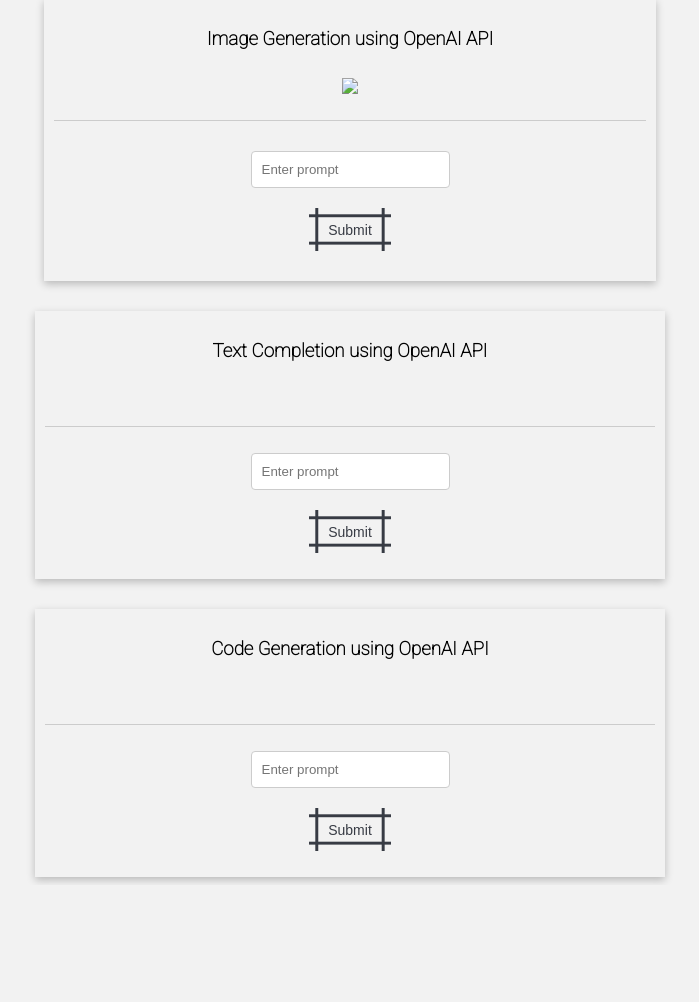
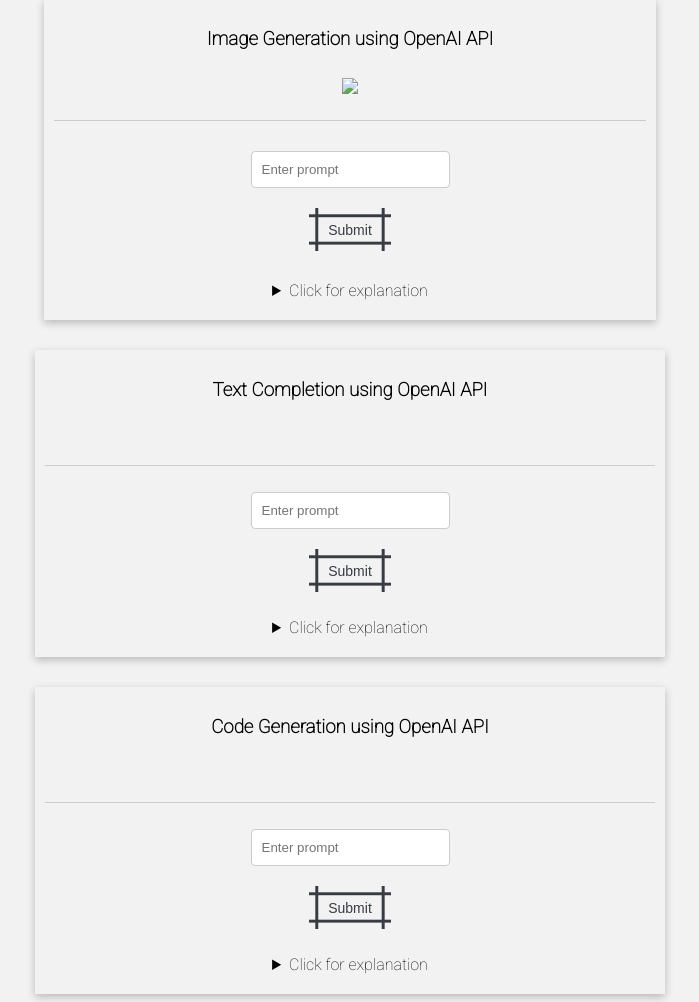
Before and after one commit to davidobsz/openai-personal-project-webapp, a Flask app: template templates/index.html in a window 1280 px wide. Shown: the part 292-1294 px from the top of the page, without its empty margins (290-989 px from the left). Before the commit the page ends 1175 px from the top, so only its background shows below. Run offline with Flask 2, Linux system fonts and the light colour scheme; the template is opened without the code that fills it, so the values that code supplies are empty; some libraries are stand-ins or nearby versions.

Commit message:
added content to the html page: explanations of how each function works and how to use it.

```diff
--- a/static/style.css
+++ b/static/style.css
@@ -32,6 +32,13 @@ body{
 }
 #actual-response{
   padding: 15px;
+}
+
+.details{
+  list-style-type: none;
+  padding: 10px;
+  width: 500px;
+  margin: 0 auto;
 }
 
 
--- a/templates/index.html
+++ b/templates/index.html
@@ -24,7 +24,7 @@
 
     </div>
         <div id="img-prompt">
-        <h3>Image Generation using OpenAI API</h3>
+            <h3>Image Generation using OpenAI API</h3>
         <figure>
             <img id="image-id" src="{% if image_url %} {{ image_url }} {% else %} {{ "https://via.placeholder.com/512" }} {% endif %}">
             <figcaption>{{ prompt }}</figcaption>
@@ -42,9 +42,26 @@
                 <input class="prompt-input" placeholder="Enter prompt" name="prompt"><br>
                 <button class="button-89" id="submit-prompt" type="submit" onclick="return load()" onclick="return checkInput()">Submit</button>
             </form>
+
+        <details class="details">
+                <summary>Click for explanation</summary>
+                <p>
+                    To use the OpenAI image creation API, you will need to provide a text
+                    description of the image you want to generate. This description can include information about
+                    the objects, scenes, and backgrounds that you want to include in the image, as well as details
+                    about their colors, sizes, and spatial relationships.<br>
+
+                    The OpenAI image creation API will then process this description using natural language processing
+                    techniques to extract and understand the relevant information. It will use this information to
+                    generate an image using computer vision techniques, such as generative adversarial networks (GANs)
+                    or variational autoencoders (VAEs). <br>
+                    Overall, The OpenAI image creation API is an advanced machine learning model that can generate high-quality
+                    images from text descriptions.
+                </p>
+        </details>
         </div>
 
-        </div>
+
 
 
         <div id="text-prompt" style="width: 610px;">
@@ -57,6 +74,22 @@
                 <button class="button-89" id="submit-prompt" type="submit" onclick="return load()" onclick="return checkInput()">Submit</button>
             </form>
             </div>
+            <details class="details">
+                <summary>Click for explanation</summary>
+                <p>
+                    To use text completion, you will need to provide a prompt, which is a starting point for the generated text.
+                    The prompt can be a single word, a phrase, a sentence, or a paragraph of text.
+                    The text completion model will then process the prompt and generate a response
+                    based on the trained model. The response will be a continuation of the prompt,
+                    and will be relevant and coherent in the context of the prompt.
+
+                  OpenAI text completion is a machine learning technique that uses natural language processing (NLP)
+                    to generate text based on a given prompt. The goal of text completion is to produce relevant and coherent
+                    text that can be used for a variety of applications, such as generating responses to user queries, completing
+                    sentences or paragraphs of text,
+                    or creating original content based on a given topic or style.
+                </p>
+            </details>
         </div>
 
 
@@ -71,6 +104,21 @@
                 <button class="button-89" id="submit-prompt" type="submit" onclick="return load()" onclick="return checkInput()">Submit</button>
             </form>
             </div>
+            <details class="details">
+                <summary>Click for explanation</summary>
+                <p>
+
+                    o use OpenAI code generation, you will need to provide a prompt, which is a starting point for the generated code.
+                    The prompt can be a single word, a phrase, a sentence, or a paragraph of text that describes the desired
+                    functionality or behavior of the generated code. <br>
+                     The goal of OpenAI code generation is to produce high-quality code that is
+                    consistent with the training data and the input prompt, and can be customized
+                    to match the style and conventions of the target programming language.<br>
+                    The OpenAI code generation model is trained on a large dataset of code examples,
+                    which are used to teach the model the patterns and relationships between the
+                    input prompt and the generated code.
+                </p>
+             </details>
         </div>
 {##}
 {#<div class="loader" id="loader">#}
```
